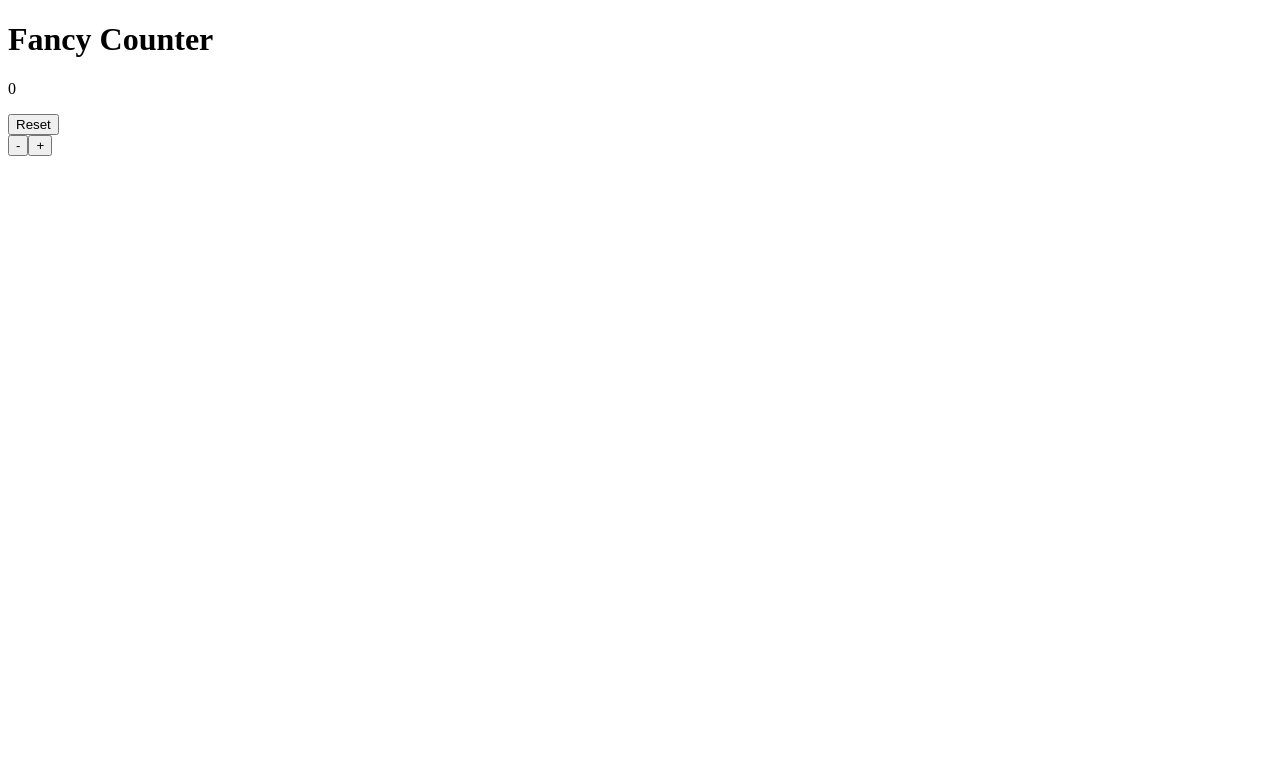
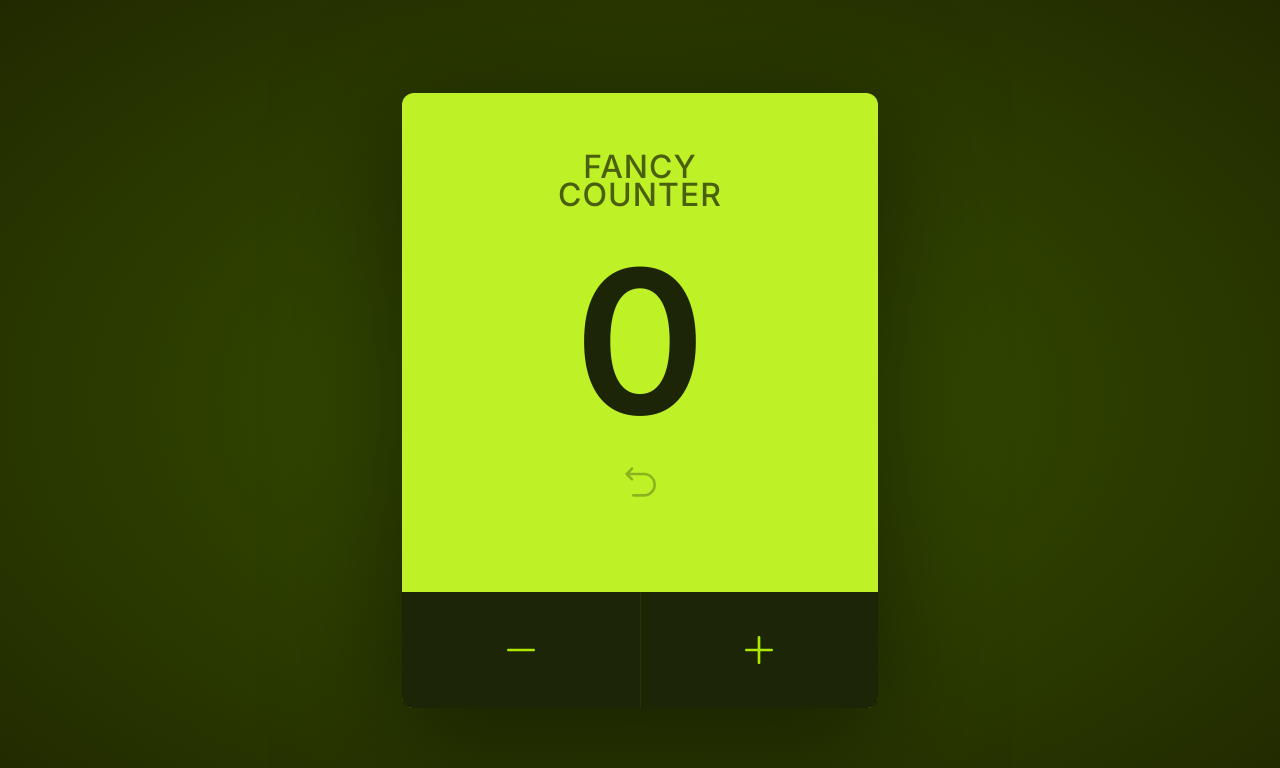
Before and after one commit to IliyaZafirov/react-fancy-counter, a React (Vite) app: page / in a window 1280 px wide. Shown: the top 768 px of the page. Built offline with nearby package versions, Linux system fonts and the light colour scheme.

Commit message:
styles added into components

```diff
--- a/package.json
+++ b/package.json
@@ -10,6 +10,7 @@
     "preview": "vite preview"
   },
   "dependencies": {
+    "@radix-ui/react-icons": "^1.3.0",
     "react": "^18.2.0",
     "react-dom": "^18.2.0"
   },
--- a/src/Card.jsx
+++ b/src/Card.jsx
@@ -5,7 +5,7 @@ import CountButtons from './CountButtons';
 
 export default function Card() {
     return (
-        <div>
+        <div className="card">
             <Title />
             <Count />
             <ResetButton />
--- a/src/Count.jsx
+++ b/src/Count.jsx
@@ -1,4 +1,5 @@
 
 export default function Count() {
-    return <p>0</p>;
+
+    return <p className="count">0</p>
 }
--- a/src/CountButtons.jsx
+++ b/src/CountButtons.jsx
@@ -1,8 +1,11 @@
+import { MinusIcon, PlusIcon } from '@radix-ui/react-icons';
+
+
 export default function CountButtons() {
     return (
-        <div>
-            <button>-</button>
-            <button>+</button>
+        <div className="button-container">
+            <button className="count-btn"><MinusIcon className="count-btn-icon" /></button>
+            <button className="count-btn"><PlusIcon className="count-btn-icon" /></button>
         </div>
     );
 }
--- a/src/ResetButton.jsx
+++ b/src/ResetButton.jsx
@@ -1,3 +1,5 @@
+import { ResetIcon } from '@radix-ui/react-icons';
+
 export default function ResetButton() {
-    return <button>Reset</button>;
+    return <button className="reset-btn"><ResetIcon className='reset-btn-icon' /></button>;
 }
--- a/src/Title.jsx
+++ b/src/Title.jsx
@@ -1,3 +1,4 @@
+
 export default function Title() {
-    return <h1>Fancy Counter</h1>;
+    return <h1 className="title">Fancy Counter</h1>;
 }
--- /dev/null
+++ b/src/index.css
@@ -0,0 +1,138 @@
+@import url("https://fonts.googleapis.com/css2?family=Inter:wght@300;400;500;600;700;800;900&display=swap");
+
+* {
+  margin: 0;
+  padding: 0;
+  box-sizing: border-box;
+}
+
+button {
+  all: unset;
+}
+
+body {
+  font-family: Inter, sans-serif;
+  height: 100vh;
+  background-image: radial-gradient(ellipse, #385300, #212900);
+}
+
+#root {
+  width: 100%;
+  height: 100%;
+}
+
+main {
+  width: 100%;
+  height: 100%;
+  display: flex;
+  justify-content: center;
+  align-items: center;
+}
+
+.card {
+  background-color: #bef227;
+  width: 476px;
+  height: 615px;
+  border-radius: 12px;
+  box-shadow: 0 25px 121px rgba(0, 0, 0, 0.5);
+  display: flex;
+  flex-direction: column;
+  align-items: center;
+  transition: all 0.4s;
+}
+
+.card--limit {
+  background-color: #a3d11b;
+}
+
+.title {
+  opacity: 0.6;
+  text-transform: uppercase;
+  letter-spacing: 1px;
+  width: 200px;
+  text-align: center;
+  line-height: 0.9;
+  font-weight: 500;
+  font-size: 32px;
+  margin-top: 60px;
+}
+
+.count {
+  color: #1d2507;
+  font-size: 200px;
+  font-weight: 600;
+  margin-top: 10px;
+}
+
+.reset-btn {
+  cursor: pointer;
+  opacity: 0.3;
+  transition: all 0.4s;
+}
+
+.reset-btn:hover,
+.reset-btn:focus {
+  opacity: 0.5;
+}
+
+.reset-btn-icon {
+  color: #1d2507;
+  height: 40px;
+  width: 40px;
+}
+
+.button-container {
+  background-color: #1d2507;
+  height: 116px;
+  width: 100%;
+  margin-top: auto;
+  border-bottom-right-radius: 10px;
+  border-bottom-left-radius: 10px;
+  display: flex;
+}
+
+.count-btn {
+  flex: 1;
+  display: flex;
+  justify-content: center;
+  align-items: center;
+  cursor: pointer;
+  transition: all 0.4s;
+}
+
+.count-btn:first-child {
+  border-right: 1px solid rgba(189, 254, 0, 0.07);
+}
+
+.count-btn:hover,
+.count-btn:focus {
+  background-color: #212b06;
+}
+
+.count-btn--plus {
+  border-left: 1px solid rgba(189, 254, 0, 0.15);
+}
+
+.count-btn-icon {
+  color: #bdfe00;
+  opacity: 0.9;
+  height: 40px;
+  width: 40px;
+}
+
+@media (max-width: 680px) or (max-height: 730px) {
+  .card {
+    width: 100%;
+    height: 100%;
+    border-radius: 0;
+  }
+
+  .title {
+    margin-top: 100px;
+  }
+
+  .buttons {
+    border-bottom-left-radius: 0;
+    border-bottom-right-radius: 0;
+  }
+}
--- a/src/main.jsx
+++ b/src/main.jsx
@@ -1,6 +1,7 @@
 import React from 'react';
 import ReactDOM from 'react-dom/client';
 import App from './App.jsx';
+import "./index.css"
 
 ReactDOM.createRoot(document.getElementById('root')).render(
   <React.StrictMode>
```
Also changed, not shown: 1 other file (tests, documents, lock files or other folders).
